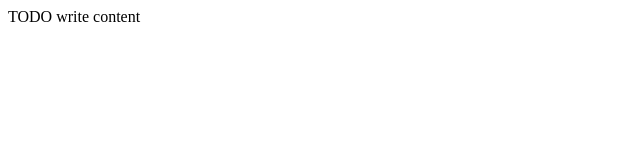
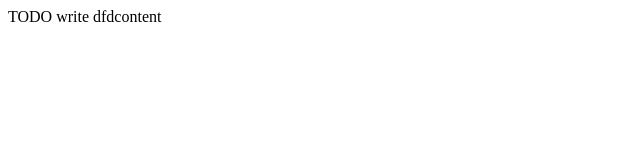
Before and after one commit to rafaoteo/daw2, a website: page public_html/index.html in a window 1280 px wide. Shown: the full height of the page, 0-640 px from the left. Drawn offline with Linux system fonts and the light colour scheme.

Commit message:
egundo  commit

```diff
--- a/public_html/index.html
+++ b/public_html/index.html
@@ -11,6 +11,6 @@
         <meta name="viewport" content="width=device-width, initial-scale=1.0">
     </head>
     <body>
-        <div>TODO write content</div>
+        <div>TODO write dfdcontent</div>
     </body>
 </html>
```
